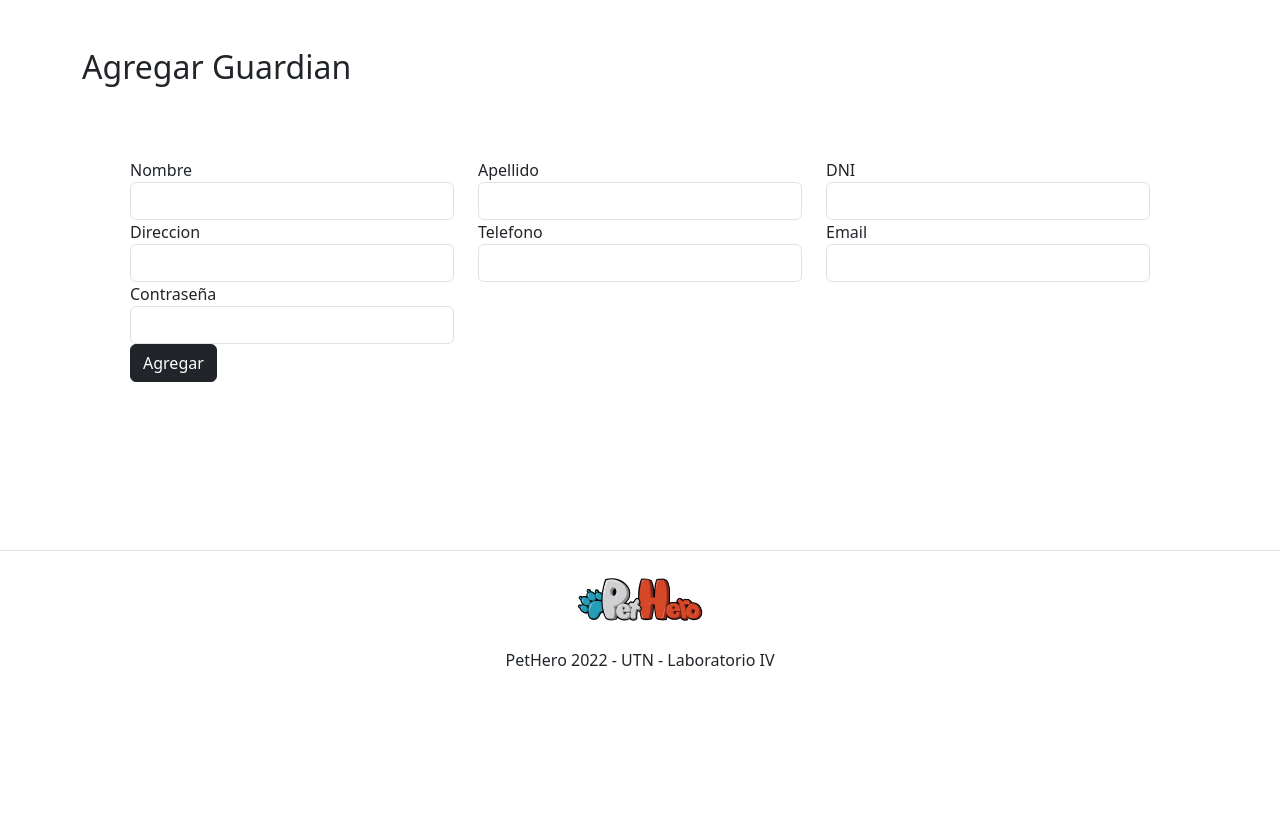
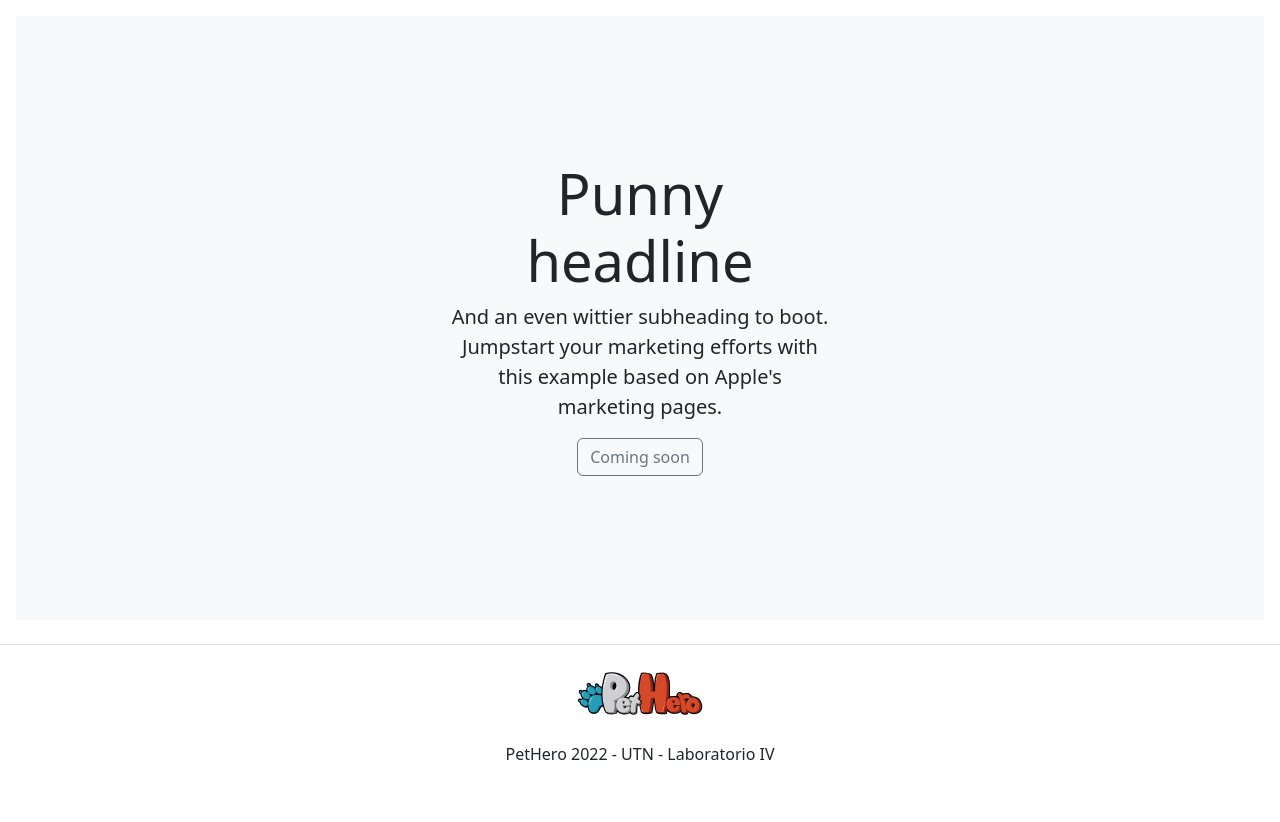
Before and after one commit to MatiasMantobani/pethero, a PHP site: page / in a window 1280 px wide. Shown: the part 81-903 px from the top of the page. Before the commit the page ends 747 px from the top, so only its background shows below. Run offline with PHP 8.4, Linux system fonts and the light colour scheme; some libraries are stand-ins or nearby versions.

Commit message:
agregamos main, corregimos navbar y ID autoincremental sigue desactivado

```diff
--- a/Config/Config.php
+++ b/Config/Config.php
@@ -1,5 +1,4 @@
 <?php namespace Config;
-
 define("ROOT", dirname(__DIR__) . "/");
 define("FRONT_ROOT", "/proyectos/pethero/");  //Empieza y termina con / (RUTA MATI NO BORRAR solo comentar)
 define("VIEWS_PATH", "Views/");
--- a/Controllers/HomeController.php
+++ b/Controllers/HomeController.php
@@ -5,7 +5,8 @@
     {
         public function Index($message = "")
         {
-            require_once(VIEWS_PATH."guardian-add.php");
+            // require_once(VIEWS_PATH."guardian-add.php");
+            require_once(VIEWS_PATH."main.php");	//AGREGADO
         }
     }
 ?>
--- a/Models/Person.php
+++ b/Models/Person.php
@@ -14,8 +14,6 @@ abstract class Person
     // protected $id2 = 0;
     // public static $ID = 0;
     // protected $fotoOpcional;
-
-
 
     protected function __construct($firstName, $lastName, $dni, $adress, $telephone, $email, $password)
     {
--- a/Views/guardian-add.php
+++ b/Views/guardian-add.php
@@ -1,12 +1,11 @@
 <?php
-    require_once('nav.php');
+//     require_once('nav.php'); sacado porque ya esta en el index en cada request
 ?>
 <main class="py-5">
      <section id="listado" class="mb-5">
           <div class="container">
                <h2 class="mb-4">Agregar Guardian</h2>
                <form action="<?php echo FRONT_ROOT ?>Guardian/Add" method="post" class="bg-light-alpha p-5">
-
                     <div class="row">
 
                          <div class="col-lg-4">
--- /dev/null
+++ b/Views/main.php
@@ -0,0 +1,9 @@
+<div class="position-relative overflow-hidden p-3 p-md-5 m-md-3 text-center bg-light">
+    <div class="col-md-5 p-lg-5 mx-auto my-5">
+        <h1 class="display-4 font-weight-normal">Punny headline</h1>
+        <p class="lead font-weight-normal">And an even wittier subheading to boot. Jumpstart your marketing efforts with this example based on Apple's marketing pages.</p>
+        <a class="btn btn-outline-secondary" href="#">Coming soon</a>
+    </div>
+    <div class="product-device box-shadow d-none d-md-block"></div>
+    <div class="product-device product-device-2 box-shadow d-none d-md-block"></div>
+</div>
--- a/index.php
+++ b/index.php
@@ -19,6 +19,7 @@
 
 	require_once(VIEWS_PATH."header.php");
 
+	require_once(VIEWS_PATH."nav.php");
 	Router::Route(new Request());
 
 	require_once(VIEWS_PATH."footer.php");
```
Also changed, not shown: Data/guardianes.json (+9 -0 lines).
